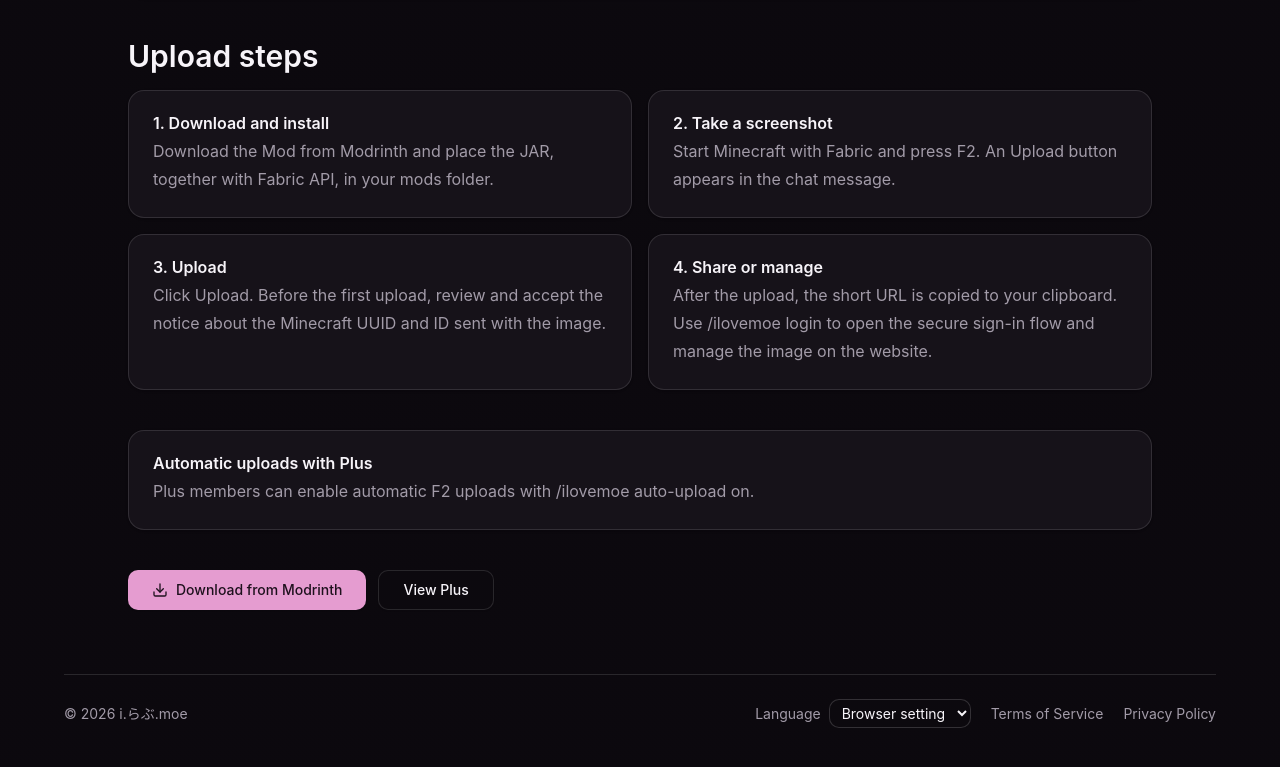
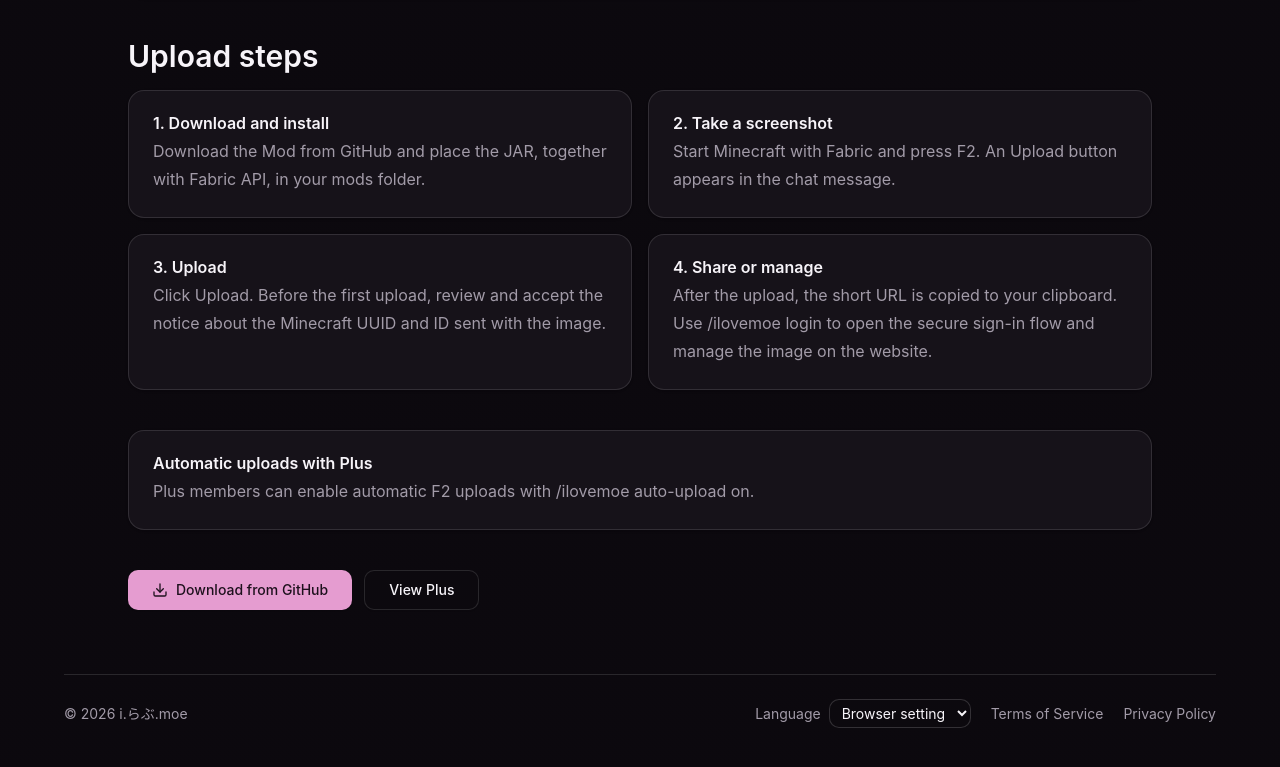
Before and after one commit to acrylic-style/i.love.moe, a Next.js app in the folder app/: page /guide in a window 1280 px wide. Shown: the part 735-1502 px from the top of the page. Built offline with nearby package versions, Linux system fonts and the light colour scheme; no server answers.

Commit message:
fix: modrinth is still under review

```diff
--- a/app/src/i18n/messages.ts
+++ b/app/src/i18n/messages.ts
@@ -62,7 +62,7 @@ const en: Record<string, string> = {
   "guide.stepsTitle": "Upload steps",
   "guide.step1Title": "1. Download and install",
   "guide.step1Description":
-    "Download the Mod from Modrinth and place the JAR, together with Fabric API, in your mods folder.",
+    "Download the Mod from GitHub and place the JAR, together with Fabric API, in your mods folder.",
   "guide.step2Title": "2. Take a screenshot",
   "guide.step2Description":
     "Start Minecraft with Fabric and press F2. An Upload button appears in the chat message.",
@@ -75,7 +75,7 @@ const en: Record<string, string> = {
   "guide.plusTitle": "Automatic uploads with Plus",
   "guide.plusDescription":
     "Plus members can enable automatic F2 uploads with /ilovemoe auto-upload on.",
-  "guide.download": "Download from Modrinth",
+  "guide.download": "Download from GitHub",
   "guide.viewPlus": "View Plus",
   "notFound.message": "The image or album could not be found, or its sharing period has ended.",
   "footer.legalNav": "Legal information",
@@ -431,7 +431,7 @@ const ja: Record<string, string> = {
   "guide.stepsTitle": "アップロード手順",
   "guide.step1Title": "1. ダウンロードして導入",
   "guide.step1Description":
-    "ModrinthからModをダウンロードし、Fabric APIと一緒にmodsフォルダへJARを入れます。",
+    "GitHubからModをダウンロードし、Fabric APIと一緒にmodsフォルダへJARを入れます。",
   "guide.step2Title": "2. スクリーンショットを撮影",
   "guide.step2Description":
     "FabricでMinecraftを起動してF2を押します。チャットメッセージに「アップロード」ボタンが表示されます。",
@@ -444,7 +444,7 @@ const ja: Record<string, string> = {
   "guide.plusTitle": "Plusの自動アップロード",
   "guide.plusDescription":
     "Plusでは /ilovemoe auto-upload on を実行すると、F2撮影後の自動アップロードを利用できます。",
-  "guide.download": "Modrinthからダウンロード",
+  "guide.download": "GitHubからダウンロード",
   "guide.viewPlus": "Plusを見る",
   "notFound.message": "画像またはアルバムが見つからないか、公開期間が終了しています。",
   "footer.legalNav": "法的情報",
```
